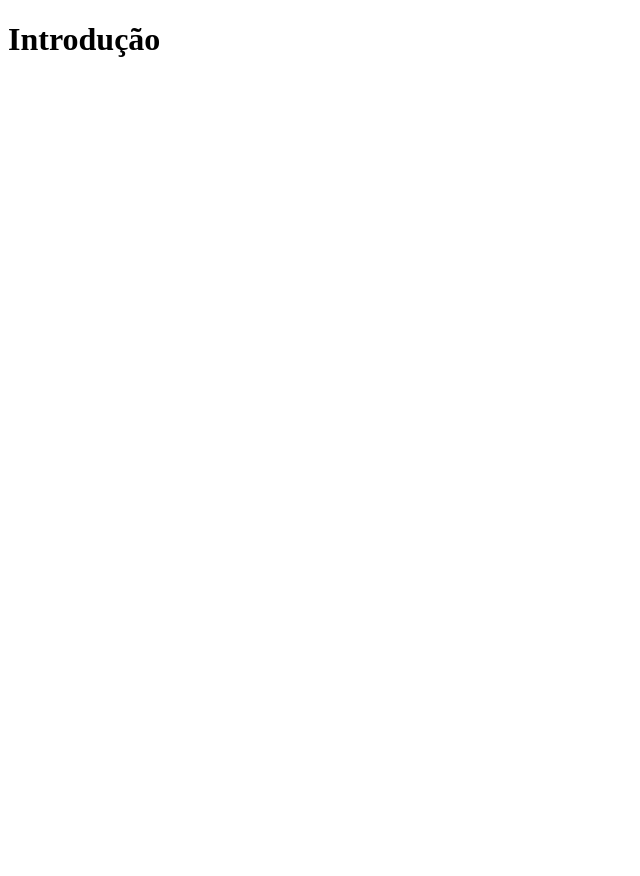
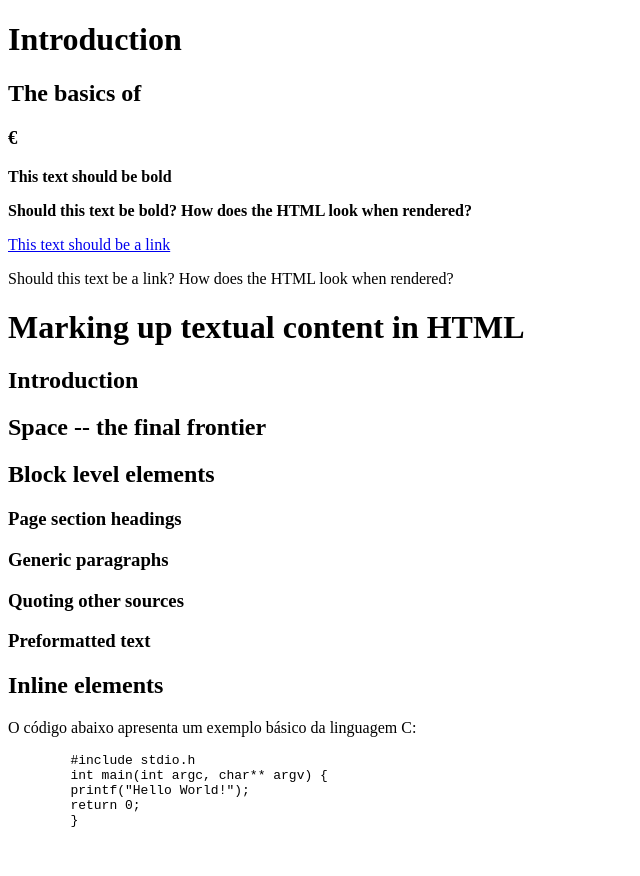
Before and after one commit to Allamymp/web-1, a plain HTML site: page aula-01/index.html in a window 1280 px wide. Shown: the whole page, without its empty margins (0-640 px from the left). Before the commit the page ends 800 px from the top, so only its background shows below. Drawn offline with Linux system fonts and the light colour scheme.

Commit message:
Commited code Lesson 1

```diff
--- a/aula-01/index.html
+++ b/aula-01/index.html
@@ -4,11 +4,66 @@
     <meta charset="UTF-8">
     <meta http-equiv="X-UA-Compatible" content="IE=edge">
     <meta name="viewport" content="width=device-width, initial-scale=1.0">
+    <!-- Title is used by search engines in document indexing and by the
+browser to add information to favorites.-->
     <title>aula-01</title>
 </head>
 <body>
 <div>
-    <h1>Introdução</h1>
+    <!-- Element-->
+   <!-- opening tag--> <h1>Introduction</h1> <!-- closing tag -->
+   <h2>The basics of  <abbr title="Hypertext Markup Language"></abbr></h2>
+   <!-- <abbr> is a sub element of <h2> and he is a subelement of <div>-->
+    <!-- & is used for  special characters-->
+    <h3> &euro; </h3>
+
+    <p><strong>This text should be bold</p>
+        <p>Should this text be bold? How does the HTML look when rendered?</p>
+        <p><a href="#"></strong>This text should be a link</a></p>
+            <!-- delelete the "</a>" and looks what happens -->
+        <p>Should this text be a link? How does the HTML look when rendered?</p>
+
+        <!-- icon: Imports an icon to represent the document.-->
+        <link rel="icon" type="image/x-icon" href="icone.ico">
+        <!--stylesheet: Imports a stylesheet to be applied to the document. -->
+        <link rel="stylesheet" type="text/css" href="styles.css">
+        <!-- prev: Indicates that the document is part of a series, and that the
+        previous document in the series is the referenced document.-->
+        <link rel="prev" href="http://www.example.com/arti-part1.html">
+        <!-- next: Indicates that the document is part of a series, and that the next
+        document in the series is the referenced document. -->
+        <link rel="next" href="http://www.example.com/arti-part3.html">
+
+        <!-- HTML of ne and six levels of headings <h1>, <h2>, <h3>, <h4>, <h5>, and
+        <h6> (from most important to least).-->
+        <h1>Marking up textual content in HTML</h1>
+        <h2>Introduction</h2>
+        <h2>Space -- the final frontier</h2>
+        <h2>Block level elements</h2>
+        <h3>Page section headings</h3>
+        <h3>Generic paragraphs</h3>
+        <h3>Quoting other sources</h3>
+        <h3>Preformatted text</h3>
+        <h2>Inline elements</h2>
+
+
+        <!-- Used to represent source code that spans multiple lines across
+        of the <pre> command.-->
+        <p>O código abaixo apresenta um exemplo básico da linguagem C:</p>
+        <pre>
+        #include stdio.h
+        int main(int argc, char** argv) {
+        printf("Hello World!");
+        return 0;
+        }
+
+        <!-- stoped in page 26/14-->
+
+</pre>
+
+
 </div>
+
+
 </body>
 </html>
```
